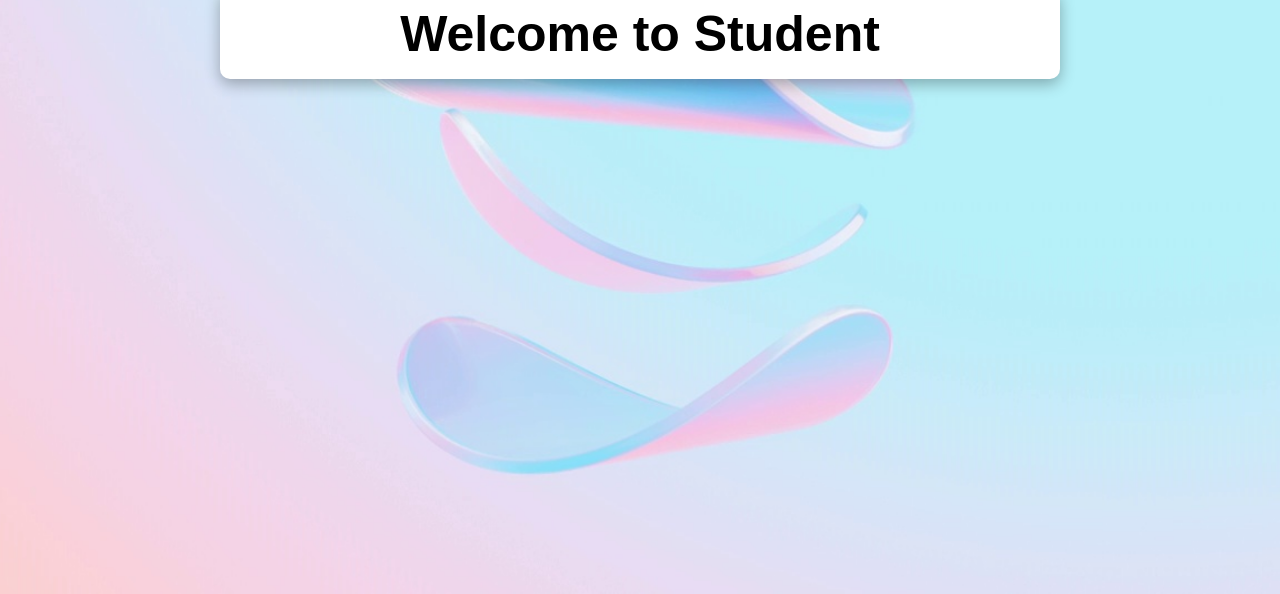
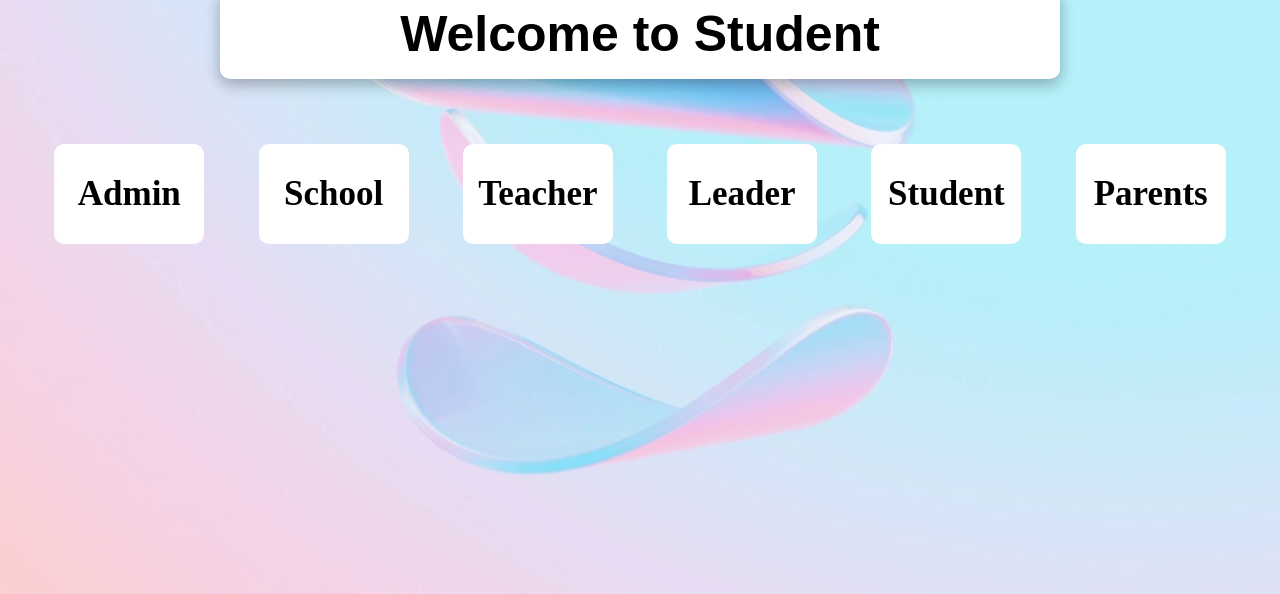
Before and after one commit to zjc261003/zjc261003.github.io, a plain HTML site: page innov copilot/student/home.html in a window 1280 px wide. Shown: the part 206-800 px from the top of the page. Drawn offline with Linux system fonts and the light colour scheme.

Commit message:
Update home.html

```diff
--- a/innov copilot/student/home.html
+++ b/innov copilot/student/home.html
@@ -14,6 +14,37 @@
         height: 100vh;
       }
 
+      .container {
+        position: relative;
+        height: 100vh;
+        display: flex;
+        justify-content: space-evenly;
+        align-items: center;
+      }
+
+      .box {
+        width: 150px;
+        height: 100px;
+        background-color: #fff;
+        border-radius: 10px;
+        display: flex;
+        justify-content: center;
+        align-items: center;
+        cursor: pointer;
+        transition: background-color 0.3s ease-in-out;
+      }
+
+      .box:hover {
+        background-color: #f6f6f6;
+      }
+
+      .box span {
+        color: black;
+        font-size: 35px;
+        font-weight: bold;
+        text-decoration: none !important;
+      }
+
       .main-content {
         position: relative;
         z-index: 0;
@@ -24,6 +55,7 @@
         left: 40%;
         top: 5%;
       }
+
       .student-content {
         position: relative;
         z-index: 0;
@@ -34,6 +66,7 @@
         left: calc(50% - 200px);
         top: 42%;
       }
+
       .popup {
         position: absolute;
         top: 30%;
@@ -56,9 +89,11 @@
         cursor: pointer;
         transition: height 0.4s ease-in-out;
       }
+
       .popup:hover {
         background-color: #f6f6f6;
       }
+
       .popup-text {
         display: none;
         font-size: 25px;
@@ -66,6 +101,7 @@
         margin-top: 10px;
         font-family: Arial, sans-serif;
       }
+
       .popup.open .popup-text {
         display: block;
       }
@@ -94,4 +130,25 @@
         <p>Easily manage students, quickly generate charts, support multiple roles, support cloud services, and easily use anytime, anywhere!</p>
       </div>
     </div>
+    <div class="container">
+      <div class="box" onclick="window.location.href='Admin/home.html'">
+        <span>Admin</span>
+      </div>
+      <div class="box" onclick="window.location.href='page2.html'">
+        <span>School</span>
+      </div>
+      <div class="box" onclick="window.location.href='page3.html'">
+        <span>Teacher</span>
+      </div>
+      <div class="box" onclick="window.location.href='page4.html'">
+        <span>Leader</span>
+      </div>
+      <div class="box" onclick="window.location.href='page5.html'">
+        <span>Student</span>
+      </div>
+      <div class="box" onclick="window.location.href='page6.html'">
+        <span>Parents</span>
+      </div>
+    </div>
   </body>
+</html>
```
